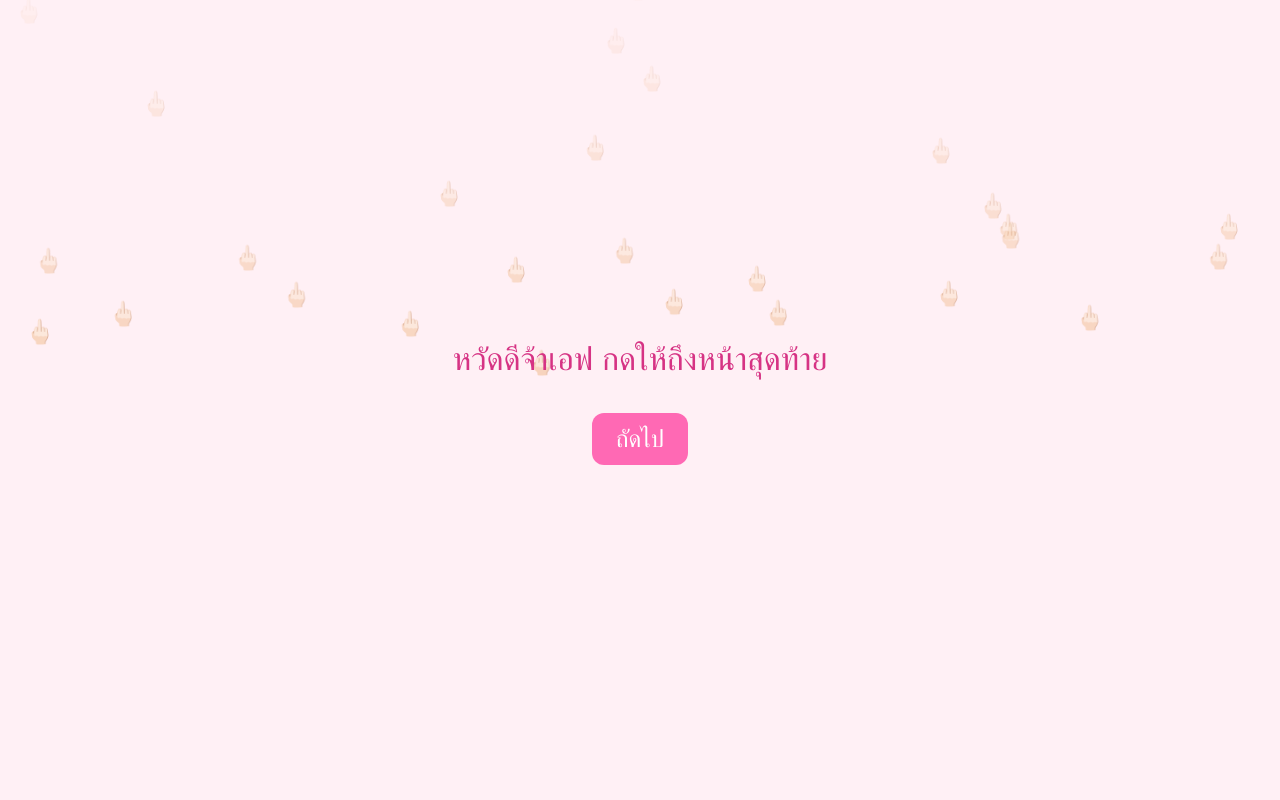
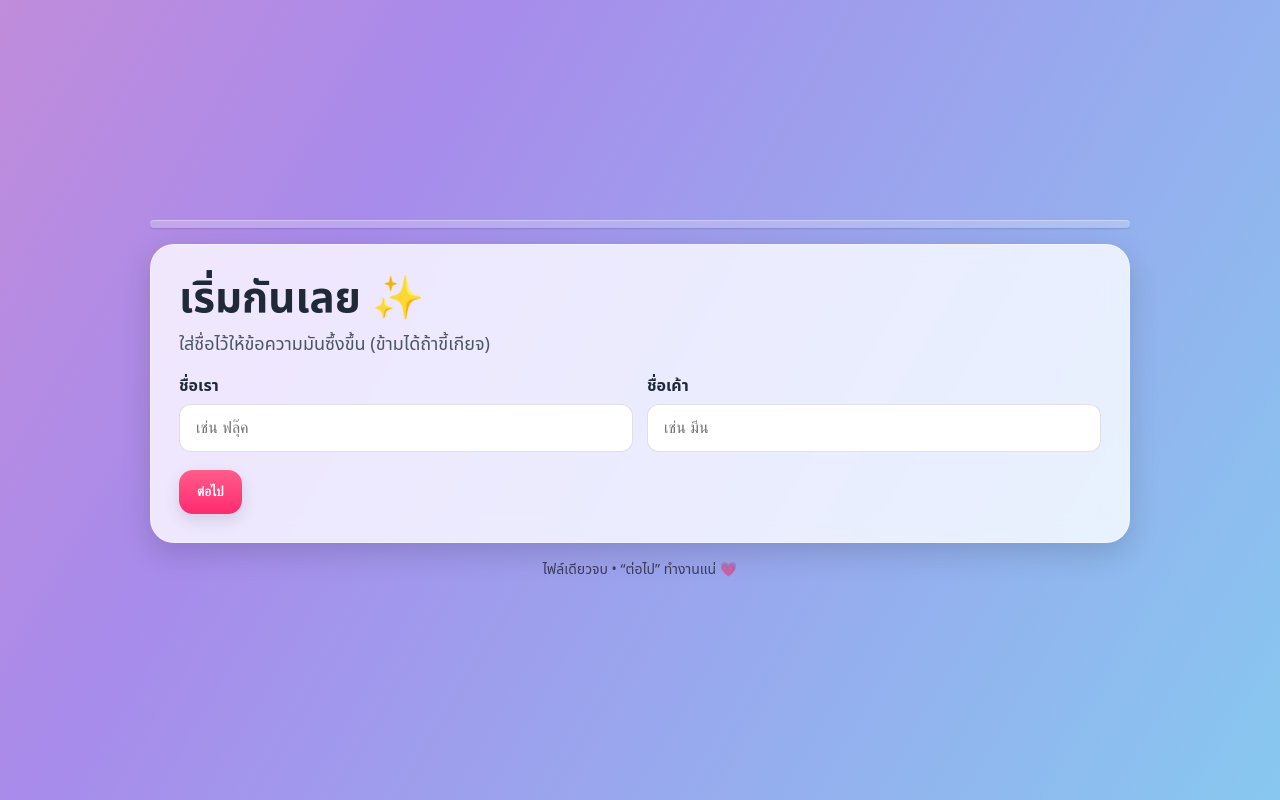
Before and after one commit to Flukexy1/kuyraiesus, a plain HTML site: page index.html in a window 1280 px wide. Drawn offline with Linux system fonts and the light colour scheme.

Commit message:
Add files via upload

```diff
--- a/index.html
+++ b/index.html
@@ -1,111 +1,186 @@
-
-<!DOCTYPE html>
+<!doctype html>
 <html lang="th">
 <head>
-  <meta charset="UTF-8" />
-  <meta name="viewport" content="width=device-width, initial-scale=1.0"/>
-  <title>ถึงเอฟ</title>
+<meta charset="utf-8" />
+<meta name="viewport" content="width=device-width,initial-scale=1" />
+<title>ขอเป็นแฟน (เวอร์ชันกดได้แน่)</title>
 <style>
-    body {
-      font-family: 'Prompt', sans-serif;
-      background: #fff0f5;
-      margin: 0;
-      padding: 0;
-      display: flex;
-      flex-direction: column;
-      align-items: center;
-      justify-content: center;
-      height: 100vh;
-      overflow: hidden;
+  :root{
+    --bg1:#ff8fb1; --bg2:#a88beb; --bg3:#7bdff2;
+    --card:#ffffffcc; --ink:#1f2937; --muted:#4b5563;
+    --accent:#ff5c8a; --accent2:#7c5cff; --ok:#16a34a; --ring:#ffd1e0; --glass:#ffffff55;
+    --shadow:0 10px 30px rgba(0,0,0,.15);
   }
-    .container {
-      text-align: center;
-      padding: 20px;
-    }
-    button {
-      font-size: 1.5rem;
-      padding: 12px 24px;
-      margin: 15px;
-      border: none;
-      background-color: #ff69b4;
-      color: white;
-      border-radius: 12px;
-      cursor: pointer;
-      transition: background 0.3s ease;
-    }
-    button:hover {
-      background-color: #ff1493;
-    }
-    .text {
-      font-size: 2rem;
-      margin: 20px 0;
-      color: #d63384;
-    }
-    .hearts {
-      position: absolute;
-      top: 0;
-      left: 0;
-      width: 100%;
-      height: 100%;
-      overflow: hidden;
-      z-index: -1;
-    }
-    @keyframes float {
-      0% {
-        transform: translateY(0);
-        opacity: 1;
-      }
-      100% {
-        transform: translateY(-110vh);
-        opacity: 0;
-      }
-    }
+  *{box-sizing:border-box}
+  html,body{height:100%}
+  body{margin:0; font-family: system-ui, -apple-system, Segoe UI, Roboto, 'Noto Sans Thai', sans-serif; color:var(--ink); overflow-x:hidden; background:#111;}
+  .bg{position:fixed; inset:0; z-index:-3;
+    background:linear-gradient(120deg,var(--bg1),var(--bg2),var(--bg3));
+    background-size:200% 200%; animation:grad 20s ease infinite;}
+  @keyframes grad{0%{background-position:0% 50%}50%{background-position:100% 50%}100%{background-position:0% 50%}}
+  main{min-height:100%; display:flex; flex-direction:column; align-items:center; justify-content:center; padding:20px;}
+  header{width:min(980px,100%); margin:0 auto 16px;}
+  .progress{height:8px; background:#ffffff3d; border-radius:999px; overflow:hidden; box-shadow:inset 0 1px 0 #fff5, 0 1px 2px #0002;}
+  .bar{height:100%; width:0%; background:linear-gradient(90deg,var(--accent),var(--accent2)); transition:width .4s ease;}
+  .card{width:min(980px,100%); background:var(--card); backdrop-filter: blur(12px) saturate(120%);
+    border:1px solid var(--glass); border-radius:24px; padding:clamp(18px,3vw,28px); box-shadow: var(--shadow);}
+  h1{margin:0 0 12px; font-size:clamp(26px,4.2vw,42px); line-height:1.1}
+  p{color:var(--muted); margin:.5rem 0 1rem; font-size:clamp(15px,2.2vw,18px)}
+  .actions{display:flex; gap:12px; flex-wrap:wrap; margin-top:18px}
+  .btn{appearance:none; border:0; border-radius:14px; padding:14px 18px; font-weight:700; cursor:pointer;
+       transition: transform .06s ease, box-shadow .2s ease, background .2s ease, color .2s ease; box-shadow: 0 6px 16px rgba(0,0,0,.12);}
+  .btn:active{ transform: translateY(1px) scale(.99) }
+  .primary{ background:linear-gradient(180deg,var(--accent),#ff2a6f); color:#fff }
+  .ghost{ background:transparent; color:#111; border:1px dashed #00000033 }
+  .secondary{ background:#fff; color:#111 }
+  .ok{ background:linear-gradient(180deg,#34d399,#059669); color:white }
+  .grid{ display:grid; gap:14px; grid-template-columns: repeat(auto-fit,minmax(220px,1fr)); }
+  .field{ display:flex; flex-direction:column; gap:6px; }
+  input[type="text"]{ border:1px solid #0000001f; background:#fff; padding:14px 16px; border-radius:12px; font-size:16px; outline:none; }
+  input[type="text"]:focus{ box-shadow:0 0 0 4px var(--ring) }
+  label{ font-weight:600 }
+  .chip-group{ display:flex; flex-wrap:wrap; gap:10px }
+  .chip{ padding:10px 14px; border-radius:999px; border:1px solid #0000001a; background:#fff; cursor:pointer; user-select:none; font-weight:600; }
+  .chip[data-on="1"]{ background: #ffe1eb; border-color: var(--accent); color:#b91c1c }
+  .center{ text-align:center }
+  footer{ width:min(980px,100%); margin:16px auto 0; text-align:center; color:#000000a0; font-size:14px; }
 </style>
 </head>
 <body>
-  <div class="hearts"></div>
-  <div class="container">
-    <div class="text" id="text">หวัดดีจ้าเอฟ กดให้ถึงหน้าสุดท้าย</div>
-    <button id="nextBtn" onclick="nextLine()">ถัดไป</button>
+  <div class="bg" aria-hidden="true"></div>
+  <main>
+    <header aria-label="ความคืบหน้า">
+      <div class="progress"><div class="bar" id="bar"></div></div>
+    </header>
+
+    <section class="card" role="group" aria-label="แบบขอเป็นแฟน">
+      <!-- Step 0 -->
+      <div class="step" data-step="0">
+        <h1>เริ่มกันเลย ✨</h1>
+        <p>ใส่ชื่อไว้ให้ข้อความมันซึ้งขึ้น (ข้ามได้ถ้าขี้เกียจ)</p>
+        <div class="grid">
+          <div class="field">
+            <label for="me">ชื่อเรา</label>
+            <input id="me" type="text" placeholder="เช่น ฟลุ๊ค" inputmode="text" />
+          </div>
+          <div class="field">
+            <label for="you">ชื่อเค้า</label>
+            <input id="you" type="text" placeholder="เช่น มีน" inputmode="text" />
+          </div>
+        </div>
+        <div class="actions">
+          <button class="btn primary next" type="button">ต่อไป</button>
+        </div>
       </div>
 
+      <!-- Step 1 -->
+      <div class="step" data-step="1" hidden>
+        <h1>เหตุผลที่ชอบคุณ…</h1>
+        <p>เลือกได้หลายข้อเลย ❤️ (กดที่ชิปเพื่อสลับเลือก)</p>
+        <div class="chip-group" id="reasons">
+          <div class="chip">ยิ้มแล้วโลกละลาย</div>
+          <div class="chip">คุยแล้วสบายใจ</div>
+          <div class="chip">ขับรถเก่งพาไปกินของอร่อย</div>
+          <div class="chip">คิดถึงตลอด</div>
+          <div class="chip">บ๊องๆนิดหน่อย น่ารักมาก</div>
+          <div class="chip">ตั้งใจกับสิ่งที่รัก</div>
+          <div class="chip">เรารู้สึกปลอดภัยเวลาอยู่ด้วย</div>
+          <div class="chip">คือคนโปรดของเรา</div>
+        </div>
+        <div class="actions">
+          <button class="btn ghost prev" type="button">ย้อนกลับ</button>
+          <button class="btn primary next" type="button">ต่อไป</button>
+        </div>
+      </div>
+
+      <!-- Step 2 (ASK) -->
+      <div class="step" data-step="2" hidden>
+        <div class="center">
+          <h1 id="askText">จะเป็นแฟนกับเรามั้ย ? 🥹💖</h1>
+          <p id="askSub" style="color:#222">เราจะดูแลกันดีๆ แล้วพาไปกินของอร่อยบ่อยๆ</p>
+          <div class="actions" style="justify-content:center">
+            <button class="btn ok" id="yesBtn" type="button" aria-label="ตกลง">ตกลงเล้ยยย 💘</button>
+            <button class="btn secondary prev" type="button">ย้อนกลับ</button>
+          </div>
+        </div>
+      </div>
+
+      <!-- Step 3 (CELEBRATE) -->
+      <div class="step" data-step="3" hidden>
+        <div class="center" style="padding:10px">
+          <div style="display:inline-block; padding:6px 10px; border-radius:999px; background:#111; color:#fff; font-weight:700;">OMG YES! 🎉</div>
+          <h1>เป็นแฟนกันแล้วน้า</h1>
+          <p style="color:#111;opacity:.9">บันทึกวันนี้ไว้เลย — <span id="today"></span></p>
+          <div class="actions" style="justify-content:center">
+            <button class="btn primary" id="restart" type="button">เริ่มใหม่อีกครั้ง</button>
+          </div>
+        </div>
+      </div>
+    </section>
+    <footer>ไฟล์เดียวจบ • “ต่อไป” ทำงานแน่ 💗</footer>
+  </main>
+
 <script>
-    const lines = [
-      "เคืองงอนอาไร ลืมรักของเราเเล้วไง",
-      "บอกอะไรก้ไม่เคยฟังนิสักที กับกุมั้ยอ่ะหยอก",
-      "รักมึงน่ะ อันนี้กุตอแหล",
-      "เด่วนี้ติดเเฟนก้เอาเหอะ กับคำว่าเพื่อนนั้น",
-      "พอกุไปหาที่โรงเรียนก้ไม่ยอมออกมา",
-      "เอาจริงมั้ย ที่พิมมาไม่มีเอาไรเกี่ยวเลย",
-      "เพราะความจริงแล้วชั้นรักพี่ฟลุ๊ค55555",
-      "อย่าด่าชั้น ชั้นไม่ผิดก่อน ด่ากุ ด่าด้วยเองด่วย",
-      "เอฟ มาตบกับกุมั้ย",
-      "ล่อเล่น รักนะไออ้น งื้มม่ะงื้อ"
-    ];
-    let index = 0;
-    function nextLine() {
-      if (index < lines.length) {
-        document.getElementById("text").innerText = lines[index];
-        index++;
-        if (index === lines.length) {
-          document.getElementById("nextBtn").style.display = "none";
-        }
-      }
+document.addEventListener('DOMContentLoaded', function(){
+  const $ = s => document.querySelector(s);
+  const $$ = s => Array.from(document.querySelectorAll(s));
+
+  // กันเหนียว: บังคับปุ่มทุกปุ่มเป็น type="button"
+  document.querySelectorAll('button').forEach(b=>{ if(!b.getAttribute('type')) b.setAttribute('type','button'); });
+
+  const steps = $$('.step');
+  const bar = $('#bar');
+  let step = 0;
+
+  function show(n){
+    step = Math.max(0, Math.min(steps.length-1, n));
+    steps.forEach((el,i)=> el.hidden = i!==step);
+    bar.style.width = (step/(steps.length-1))*100 + '%';
+    if(step===2) updateAskText();
+    if(step===3) updateToday();
   }
 
-    // Floating 🖕🏻 emojis
-    const heartsContainer = document.querySelector(".hearts");
-    for (let i = 0; i < 30; i++) {
-      const emoji = document.createElement("div");
-      emoji.textContent = "🖕🏻";
-      emoji.style.position = "absolute";
-      emoji.style.left = Math.random() * 100 + "vw";
-      emoji.style.top = "100vh";
-      emoji.style.fontSize = "24px";
-      emoji.style.opacity = Math.random();
-      emoji.style.animation = `float ${5 + Math.random() * 5}s linear infinite`;
-      heartsContainer.appendChild(emoji);
+  function updateAskText(){
+    const me = ($('#me').value || 'เรา').trim();
+    const you = ($('#you').value || 'คุณ').trim();
+    $('#askText').textContent = `คุณ${you} จะเป็นแฟนกับ${me} มั้ย ? 🥹💖`;
   }
+
+  function updateToday(){
+    const opt = { dateStyle:'full', timeStyle:'short' };
+    $('#today').textContent = new Date().toLocaleString('th-TH', opt);
+  }
+
+  // toggle chips
+  const reasons = $('#reasons');
+  if (reasons) {
+    reasons.addEventListener('click', e=>{
+      const c = e.target.closest('.chip'); if(!c) return;
+      c.dataset.on = c.dataset.on === '1' ? '0' : '1';
+    });
+  }
+
+  // next / prev
+  $$('.next').forEach(b=> b.addEventListener('click', ()=> show(step+1)));
+  $$('.prev').forEach(b=> b.addEventListener('click', ()=> show(step-1)));
+
+  // yes -> celebrate
+  $('#yesBtn').addEventListener('click', ()=> show(3));
+  // restart -> back to start
+  $('#restart').addEventListener('click', ()=> show(0));
+
+  // Enter เพื่อไปหน้าถัดไป
+  document.addEventListener('keydown', (e)=>{
+    if(e.key==='Enter' && !e.isComposing){
+      const cur = steps[step];
+      const nextBtn = cur.querySelector('.next');
+      if(nextBtn) nextBtn.click();
+    }
+  });
+
+  // เริ่มจอแรก
+  show(0);
+});
 </script>
 </body>
 </html>
```
Lines whose indentation alone changed are shown as unchanged.
